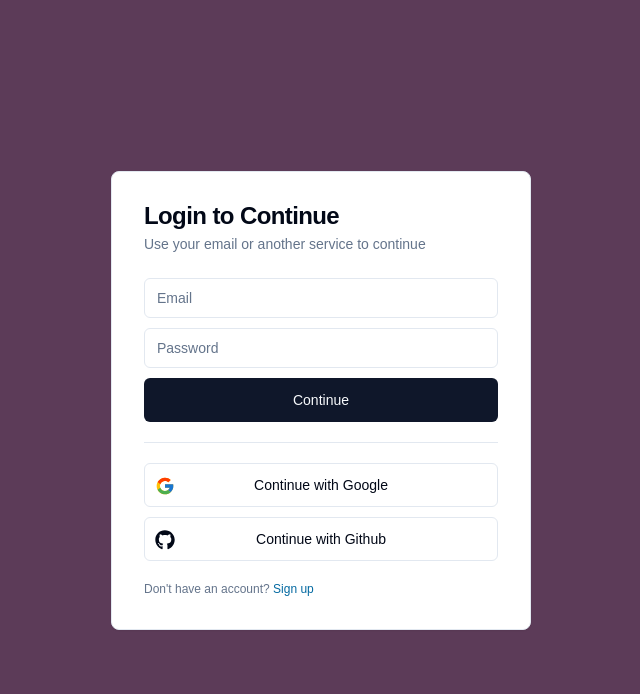
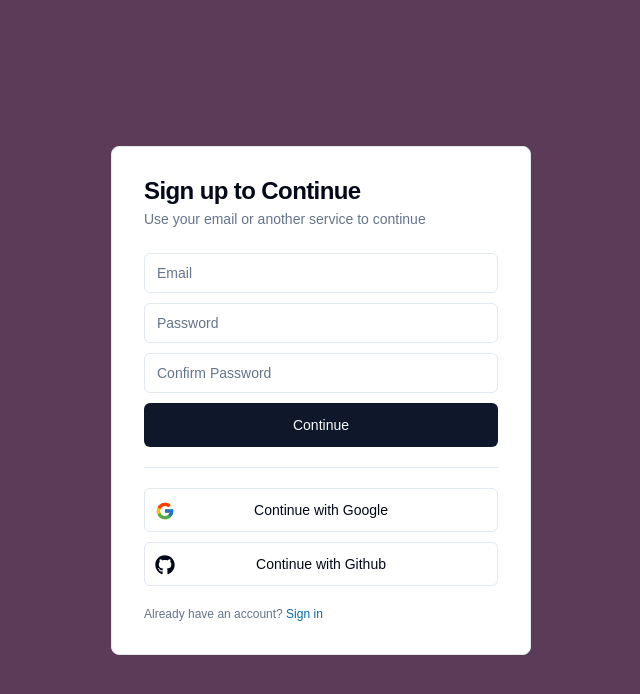
Before and after one commit to TheanLim/slack, a Next.js app: page / in a window 1280 px wide. Both pictures are taken after a click on the element "Sign up". Shown: the top 694 px of the page, without its empty margins (319-959 px from the left). Built offline with nearby package versions, Linux system fonts and the light colour scheme.

Commit message:
FrontEnd Complete AuthScreen, SignUp, SignIn Card

```diff
--- a/src/features/auth/components/auth-screen.tsx
+++ b/src/features/auth/components/auth-screen.tsx
@@ -9,7 +9,7 @@
     return (
         <div className="h-full flex items-center justify-center bg-[#5C3B58]">
             <div className="md:h-auto md:w-[420px]">
-                {state == "signIn"? <SignInCard/> : <SignUpCard/>}
+                {state == "signIn"? <SignInCard setState={setState}/> : <SignUpCard setState={setState}/>}
             </div>
         </div>
     )
--- a/src/features/auth/components/sign-in-card.tsx
+++ b/src/features/auth/components/sign-in-card.tsx
@@ -5,8 +5,17 @@
 
 import { FcGoogle } from "react-icons/fc";
 import { FaGithub } from "react-icons/fa";
+import { SignInFlow } from "../types";
+import { useState } from "react";
 
-export const SignInCard = () => {
+interface SignInCardProps {
+    setState: (state: SignInFlow) => void;
+}
+
+export const SignInCard = ({ setState }:SignInCardProps) => {
+    const [email, setEmail] = useState("");
+    const [password, setPassword] = useState("");
+
     return (
         <Card className="w-full h-full p-8">
             <CardHeader className="px-0 pt-0">
@@ -21,16 +30,16 @@
                 <form className="space-y-2.5">
                     <Input
                         disabled={false}
-                        value=""
-                        onChange={()=>{}}
+                        value={email}
+                        onChange={(e)=>{setEmail(e.target.value);}}
                         placeholder="Email"
                         type="email"
                         required
                     />
                     <Input
                         disabled={false}
-                        value=""
-                        onChange={()=>{}}
+                        value={password}
+                        onChange={(e)=>{setPassword(e.target.value)}}
                         placeholder="Password"
                         type="password"
                         required
@@ -63,7 +72,7 @@
                     </Button>
                 </div>
                 <p className="text-xs text-muted-foreground">
-                    Don&apos;t have an account? <span className="text-sky-700 hover:underline cursor-pointer">Sign up</span>
+                    Don&apos;t have an account? <span onClick={()=>setState("signUp")} className="text-sky-700 hover:underline cursor-pointer">Sign up</span>
                 </p>
             </CardContent>
         </Card>
--- a/src/features/auth/components/sign-up-card.tsx
+++ b/src/features/auth/components/sign-up-card.tsx
@@ -1,7 +1,89 @@
-export const SignUpCard = () => {
+import { Card, CardTitle, CardHeader, CardDescription, CardContent } from "@/components/ui/card";
+import { Input } from "@/components/ui/input";
+import { Button } from "@/components/ui/button";
+import { Separator } from "@/components/ui/separator";
+
+import { FcGoogle } from "react-icons/fc";
+import { FaGithub } from "react-icons/fa";
+import { SignInFlow } from "../types";
+import { useState } from "react";
+
+interface SignUpCardProps {
+    setState: (state: SignInFlow) => void;
+}
+
+export const SignUpCard = ({ setState }:SignUpCardProps) => {
+    const [email, setEmail] = useState("");
+    const [password, setPassword] = useState("");
+    const [confirmPassword, setConfirmPassword] = useState("");
+
     return (
-        <div>
-            Sign Up Card
-        </div>
+        <Card className="w-full h-full p-8">
+            <CardHeader className="px-0 pt-0">
+                <CardTitle>
+                Sign up to Continue
+                </CardTitle>
+                <CardDescription>
+                    Use your email or another service to continue
+                </CardDescription>
+            </CardHeader>
+            <CardContent className="space-y-5 px-0 pb-0">
+                <form className="space-y-2.5">
+                    <Input
+                        disabled={false}
+                        value={email}
+                        onChange={(e)=>{setEmail(e.target.value);}}
+                        placeholder="Email"
+                        type="email"
+                        required
+                    />
+                    <Input
+                        disabled={false}
+                        value={password}
+                        onChange={(e)=>{setPassword(e.target.value)}}
+                        placeholder="Password"
+                        type="password"
+                        required
+                    />
+                    <Input
+                        disabled={false}
+                        value={confirmPassword}
+                        onChange={(e)=>{setConfirmPassword(e.target.value)}}
+                        placeholder="Confirm Password"
+                        type="password"
+                        required
+                    />
+                    <Button type="submit" className="w-full" size="lg" disabled={false}>
+                        Continue
+                    </Button>
+                </form>
+                <Separator />
+                <div className="flex flex-col gap-y-2.5">
+                    <Button
+                        disabled={false}
+                        onClick={()=>{}}
+                        variant="outline"
+                        size="lg"
+                        className="w-full relative"
+                    >
+                        <FcGoogle className="size-5 absolute top-3 left-2.5"/>
+                        Continue with Google
+                    </Button>
+                    <Button
+                        disabled={false}
+                        onClick={()=>{}}
+                        variant="outline"
+                        size="lg"
+                        className="w-full relative"
+                    >
+                        <FaGithub className="size-5 absolute top-3 left-2.5"/>
+                        Continue with Github
+                    </Button>
+                </div>
+                <p className="text-xs text-muted-foreground">
+                    Already have an account? <span onClick={()=>setState("signIn")} className="text-sky-700 hover:underline cursor-pointer">Sign in</span>
+                </p>
+            </CardContent>
+        </Card>
     );
 }
```
